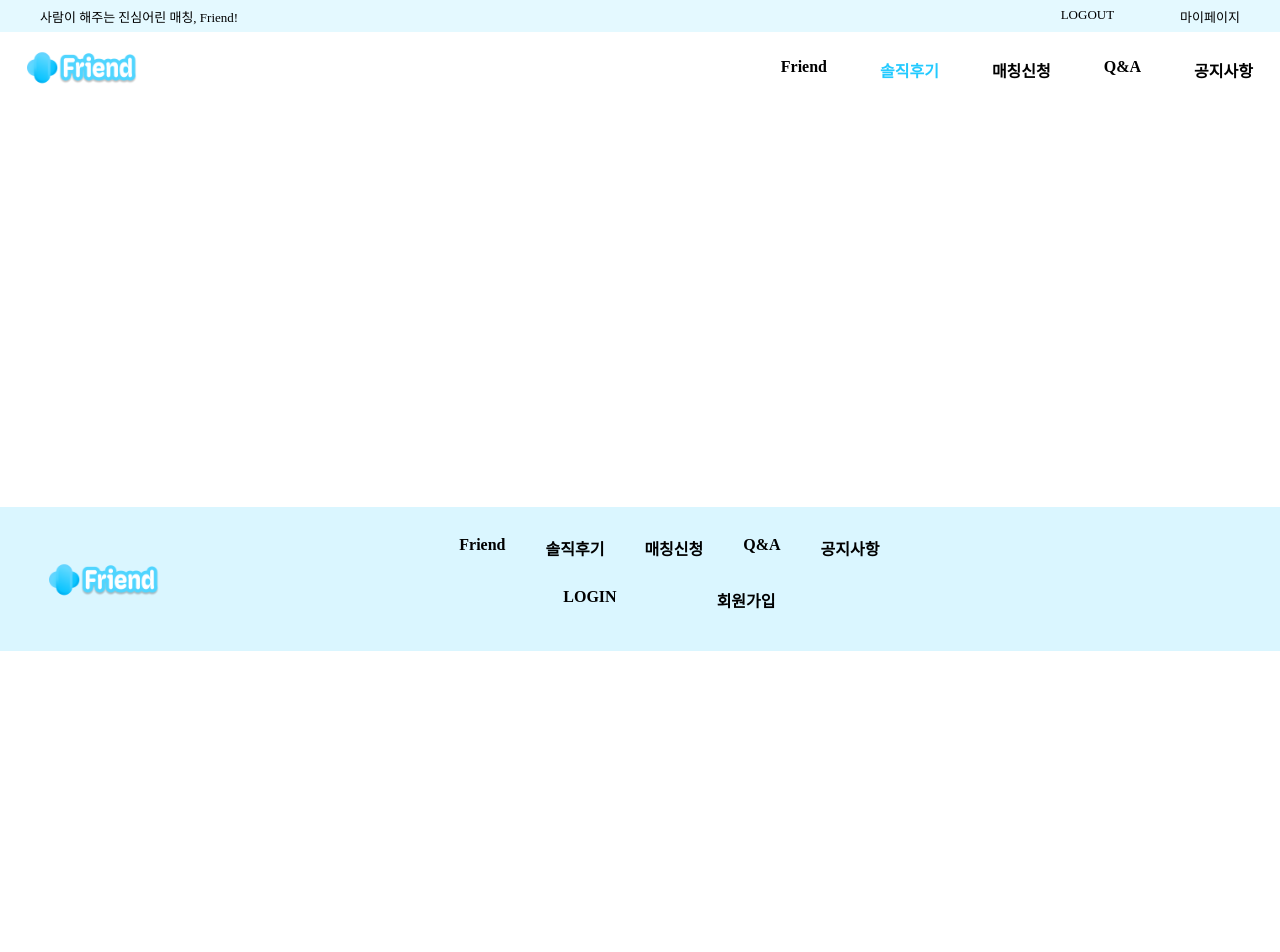
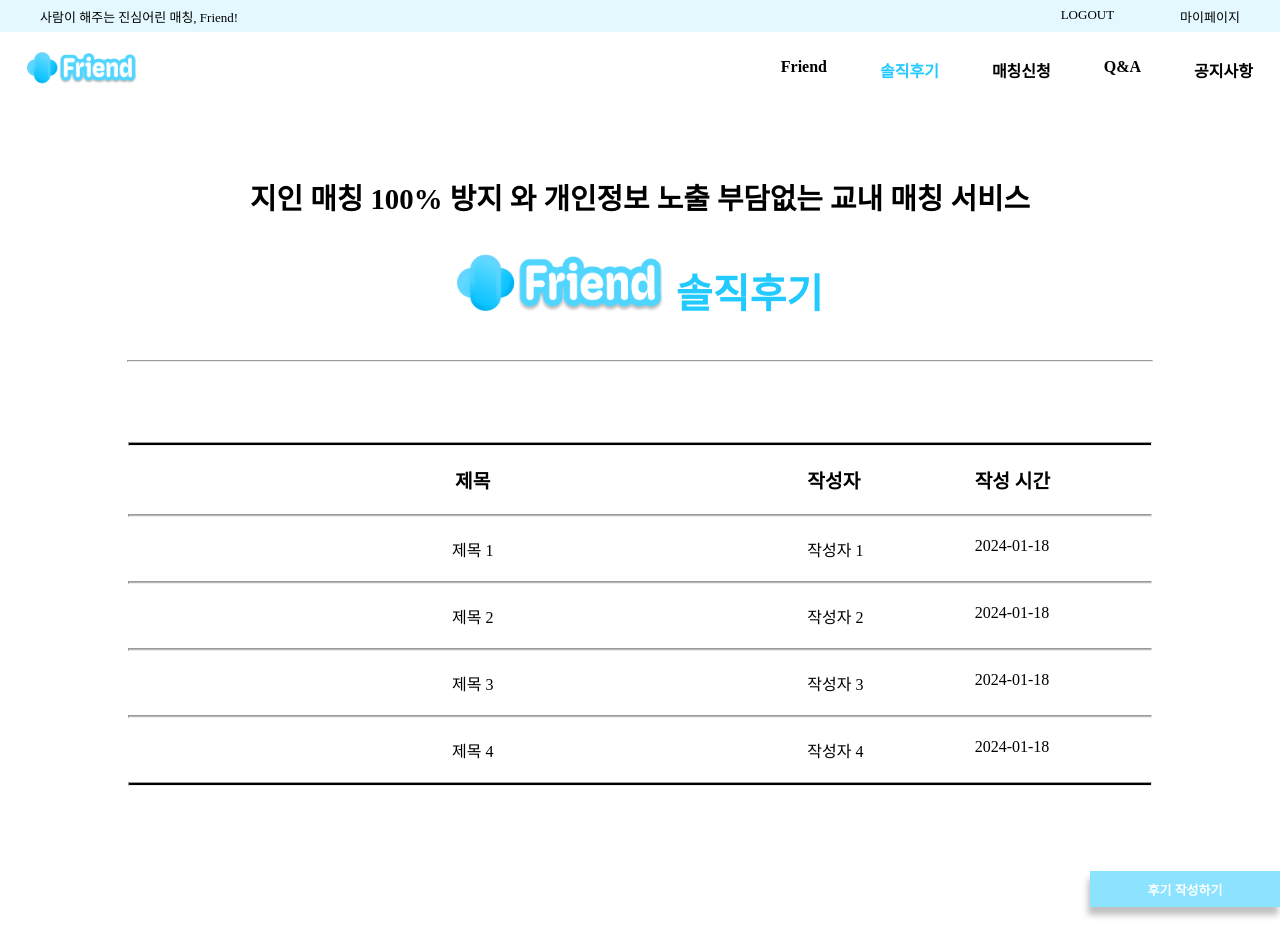
Before and after one commit to Friend-FE/FE, a React (Create React App) app: page /reviews in a window 1280 px wide. Shown: the top 952 px of the page. Before the commit the page ends 800 px from the top, so only its background shows below. Built offline with nearby package versions, Linux system fonts and the light colour scheme; the HTML template or start-up script is replaced by a standard one; a web font is replaced by a local one.

Commit message:
review 페이지 제작

```diff
--- a/src/App.js
+++ b/src/App.js
@@ -1,35 +1,34 @@
-import { Routes, Route } from 'react-router-dom'
+import { Route, Routes } from 'react-router-dom'
 
-import MyPage from './components/MyPage_Component/MyPage';
+import CertifyBeginning from './pages/Certify/CertifyBeginning';
+import CertifyEmail from './pages/Certify/CertifyEmail';
+import CertifyEnd from './pages/Certify/CertifyEnd';
 import DeactivateAccount from './components/MyPage_Component/DeactivateAccount';
+import FindID from './pages/FindAccount/FindID';
+import FindPassword from './pages/FindAccount/FindPassword';
+import Footer from './components/footer';
+import Header from './components/header';
+import Login from './pages/Login/Login';
+import MainPage from './pages/mainPage';
+import ManagerPage from './components/ManagerPage_Component/ManagerPage';
+import MatchingAHDetail from './components/ManagerPage_Component/MatchingAHDetail';
+import MatchingApplicationHistory from './components/ManagerPage_Component/MatchingApplicationHistory';
+import MatchingCompletionHistory from './components/ManagerPage_Component/MatchingCompletionHistory';
 import MatchingHistory from './components/MyPage_Component/MatchingHistory';
 import MembershipWithdrawal from './components/MyPage_Component/MembershipWithdrawal';
 import ModifyingInfo from './components/MyPage_Component/ModifyingInfo';
+import ModifyingManagerInfo from './components/ManagerPage_Component/ModifyingManagerInfo';
+import MyPage from './components/MyPage_Component/MyPage';
+import NonMannerUsers from './components/MyPage_Component/NonMannerUsers';
 import ProfileCard from './components/MyPage_Component/ProfileCard';
-import NonMannerUsers from './components/MyPage_Component/NonMannerUsers';
-
-import ManagerPage from './components/ManagerPage_Component/ManagerPage';
-import MatchingApplicationHistory from './components/ManagerPage_Component/MatchingApplicationHistory';
-import MatchingCompletionHistory from './components/ManagerPage_Component/MatchingCompletionHistory';
-import ModifyingManagerInfo from './components/ManagerPage_Component/ModifyingManagerInfo';
 import QnA from './components/ManagerPage_Component/QnA';
 import ReportReceiptHistory from './components/ManagerPage_Component/ReportReceiptHistory';
+import Review from './pages/Review/review';
+import ReviewWrite from './pages/Review/write';
+import SignupInfo from './pages/Signup/SignupInfo';
+import SignupTerms from './pages/Signup/SignupTerms';
 import ViewMembershipList from './components/ManagerPage_Component/ViewMembershipList';
 import WritingNotices from './components/ManagerPage_Component/WritingNotices';
-import MatchingAHDetail from './components/ManagerPage_Component/MatchingAHDetail';
-
-import MainPage from './pages/mainPage';
-import Header from './components/header';
-import Footer from './components/footer';
-
-import Login from './pages/Login/Login';
-import CertifyBeginning from './pages/Certify/CertifyBeginning';
-import CertifyEmail from './pages/Certify/CertifyEmail';
-import CertifyEnd from './pages/Certify/CertifyEnd';
-import SignupInfo from './pages/Signup/SignupInfo';
-import SignupTerms from './pages/Signup/SignupTerms';
-import FindID from './pages/FindAccount/FindID';
-import FindPassword from './pages/FindAccount/FindPassword';
 
 const App = ()=>{
 	return (
@@ -64,6 +63,8 @@ const App = ()=>{
 				<Route path="/SignupTerms" element={<SignupTerms/>}/>
 				<Route path="/FindID" element={<FindID/>}/>
 				<Route path="/FindPassword" element={<FindPassword/>}/>
+				<Route path="/reviews" element={<Review/>}/>
+				<Route path="/write" element={<ReviewWrite />}/>
 			</Routes>
 			<Footer></Footer>
 	  </div>
--- /dev/null
+++ b/src/components/Board/Board.jsx
@@ -0,0 +1,75 @@
+import { Link } from 'react-router-dom';
+import React from 'react';
+import styled from 'styled-components';
+
+const Row = styled(Link)`
+  display: flex;
+  justify-content: space-around;
+  padding: 10px;
+  text-decoration: none;
+  color: inherit;
+`;
+
+const Title = styled.div`
+  flex: 4;
+  text-align: center;
+`;
+
+const Author = styled.div`
+  flex: 1;
+`;
+
+const Time = styled.div`
+  flex: 1;
+`;
+
+const HR = styled.hr`
+  height: 2px;
+  background: #000;
+  margin-top: 10px;
+  margin-bottom: 10px;
+`;
+
+const ThinHR = styled(HR)`
+  height : 1px;
+  background: #B8B8B8;
+`;
+
+const BoardWrapper = styled.div`
+  margin-top: 20vh;
+  margin: 0 auto;
+  width : 80vw;
+`;
+
+const HeaderRow = styled(Row)`
+  font-weight: bold;
+  font-size: 1.2em;
+`
+
+const Board = ({ info = [] }) => {
+  const infoLength = info.length;
+  return (
+    <BoardWrapper>
+      <HR />
+      <HeaderRow>
+        <Title>제목</Title>
+        <Author>작성자</Author>
+        <Time>작성 시간</Time>
+      </HeaderRow>
+      <ThinHR />
+      {info && info.map((info, index) => (
+        <div className='info' key={info.id}>
+          <Row to={`/detail/${info.id}`}>
+            <Title>{info.title}</Title>
+            <Author>{info.author}</Author>
+            <Time>{info.time}</Time>
+          </Row>
+          {index !== infoLength - 1 ? <ThinHR /> : <HR />}
+        </div>
+      ))}
+    </BoardWrapper>
+  );
+};
+
+
+export default Board;
--- /dev/null
+++ b/src/pages/Review/review.jsx
@@ -0,0 +1,54 @@
+import Board from '../../components/Board/Board';
+import { Link } from 'react-router-dom';
+import React from 'react';
+import Title from '../../components/title';
+import styled from 'styled-components';
+
+const ReviewWrapper = styled.div`
+  position: relative;
+  height: 100vh;
+`
+const TitleHR = styled.hr`
+  margin-top: 10vh;
+  width: 80vw;
+  margin-bottom: 10vh;
+`;
+
+const ButtonLink = styled(Link)`
+  display: flex;
+  justify-content: center;
+  align-items: center;
+  width: 190px;
+  height: 36px;
+  position: absolute;
+  right: 0;
+  bottom: 0;
+  background: #8be3ff;
+  box-shadow: -2px 8px 6.1px 0px rgba(0, 0, 0, 0.25);
+  border: none;
+  color: #fff;
+  text-align: center;
+  font-size: 13px;
+  font-weight: 700;
+  text-decoration: none;
+`;
+
+const Review = () => {
+  const review = [
+    { id: 1, title: '제목 1', author: '작성자 1', time: '2024-01-18' },
+    { id: 2, title: '제목 2', author: '작성자 2', time: '2024-01-18' },
+    { id: 3, title: '제목 3', author: '작성자 3', time: '2024-01-18' },
+    { id: 4, title: '제목 4', author: '작성자 4', time: '2024-01-18' }
+  ];
+
+  return (
+    <ReviewWrapper>
+      <Title title = "솔직후기"/>
+      <TitleHR/>
+      <Board info={review} />
+      <ButtonLink to ="/write">후기 작성하기</ButtonLink>
+    </ReviewWrapper>
+  );
+};
+
+export default Review;
--- /dev/null
+++ b/src/pages/Review/write.jsx
@@ -0,0 +1,110 @@
+import React, { useState } from 'react';
+
+import Title from '../../components/title';
+import styled from 'styled-components';
+import { useNavigate } from 'react-router-dom';
+
+const TitleHR = styled.hr`
+  margin-top: 10vh;
+  border: 0;
+  border-top: 1px solid #B8B8B8;
+  width: 80vw;
+`;
+
+const TextInput = styled.input`
+  width: 80vw;
+  height: 7vh;
+  flex-shrink: 0;
+`;
+
+const TextArea = styled.textarea`
+  width: 80vw;
+  height: 576px;
+  flex-shrink: 0;
+`;
+
+const TextBox = styled.div`
+  display: flex;
+  flex-direction: column;
+  justify-content: center;
+  align-items: center;
+`;
+
+const TitleInPut = styled.div`
+  margin-top: 5vh;
+  font-size: 20px;
+  font-weight: 400;
+`;
+
+const ContentInPut = styled.div`
+  margin-top: 5vh;
+  font-size: 20px;
+  font-weight: 400;
+`;
+
+const ButtonWrapper = styled.div`
+  display: flex;
+  justify-content: center;
+  margin-top: 20px;
+`;
+
+const CancelButton = styled.button`
+  width: 190px;
+  height: 36px;
+  background: #fff;
+  border: none;
+  color: #000;
+  text-align: center;
+  font-size: 13px;
+  font-weight: 700;
+  margin-right: 10px;
+  box-shadow: -2px 8px 6.1px 0px rgba(0, 0, 0, 0.25);
+`;
+
+const SubmitButton = styled.button`
+  width: 190px;
+  height: 36px;
+  background: #8be3ff;
+  border: none;
+  color: #fff;
+  text-align: center;
+  font-size: 13px;
+  font-weight: 700;
+  margin-left: 10px;
+  box-shadow: -2px 8px 6.1px 0px rgba(0, 0, 0, 0.25);
+`;
+
+const ReviewWrite = () => {
+  const [title, setTitle] = useState('');
+  const [content, setContent] = useState('');
+  const navigate = useNavigate();
+
+  const handleSubmit = (event) => {
+    event.preventDefault();
+  };
+
+  const handleCancel = () => {
+    navigate(-1);
+  };
+
+  return (
+    <TextBox>
+      <Title title = "후기 작성하기"/>
+      <TitleHR />
+      <form onSubmit={handleSubmit}>
+        <TitleInPut>
+          <TextInput type="text" placeholder='제목을 입력해주세요.' value={title} onChange={e => setTitle(e.target.value)} />
+        </TitleInPut>
+        <ContentInPut>
+          <TextArea type="text" placeholder='글을 입력해주세요.' value={content} onChange={e => setContent(e.target.value)} />
+        </ContentInPut>
+        <ButtonWrapper>
+          <CancelButton type="button" onClick={handleCancel}>취소</CancelButton>
+          <SubmitButton type="submit">완료</SubmitButton>
+        </ButtonWrapper>
+      </form>
+    </TextBox>
+  );
+};
+
+export default ReviewWrite;
```
Also changed, not shown: src/components/Board/detail.jsx (added, +44 -0 lines), src/pages/Certify/CertifyEmail.jsx (+4 -3 lines), src/pages/Notice/notice.jsx (added, +26 -0 lines).
